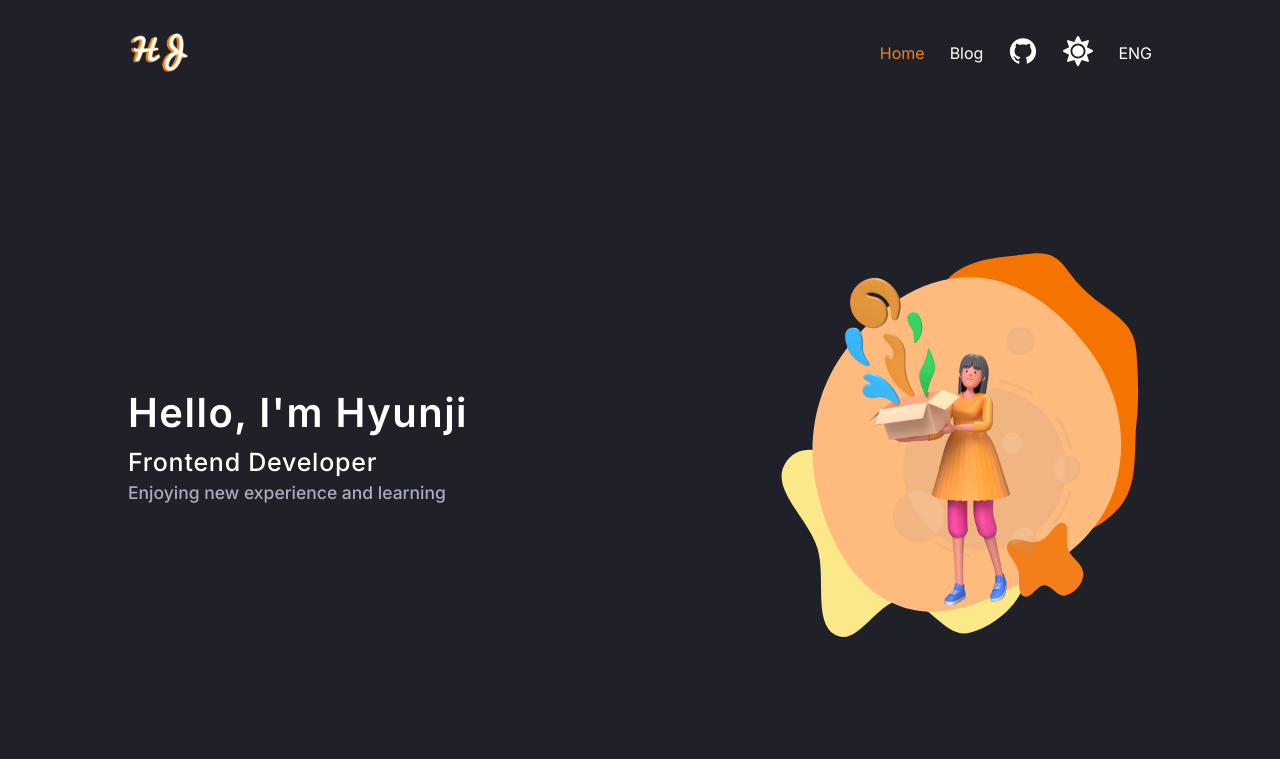
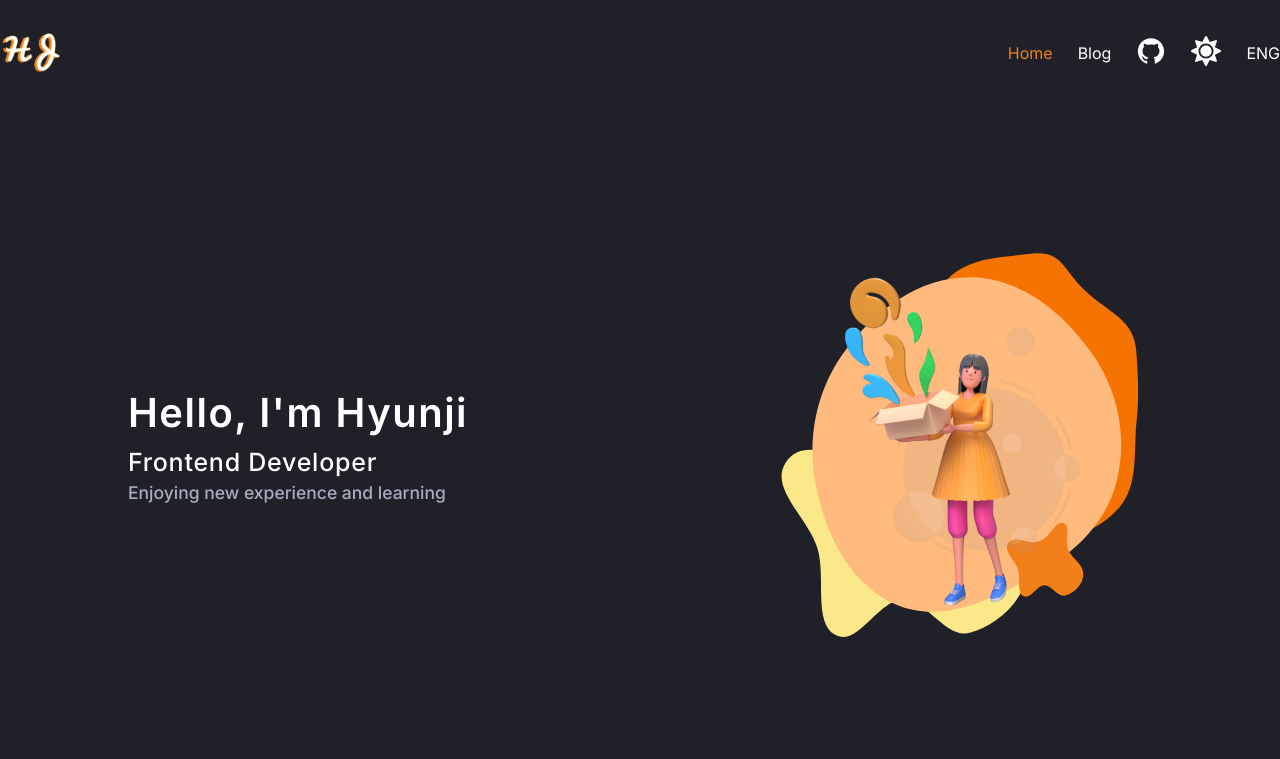
Before and after one commit to Leehyunji0715/hj-blog, a Next.js app: page / in a window 1280 px wide. Shown: the top 759 px of the page. Built offline with nearby package versions, Linux system fonts and the light colour scheme.

Commit message:
modify header, body, footer layout

```diff
--- a/src/scss/base/_base.scss
+++ b/src/scss/base/_base.scss
@@ -13,9 +13,9 @@ html {
 body {
     box-sizing: border-box;
     transition: background-color 0.2s, color 0.2s;
-    margin: 0 auto;
-    width: 80vw;
-    max-width: 125rem;
+    height: 100vh;
+    display: flex;
+    flex-direction: column;
 }
 
 ::selection {
--- /dev/null
+++ b/src/scss/layout/_footer.scss
@@ -0,0 +1,6 @@
+footer {
+    padding: 3rem 10vw;
+    margin-top: 3rem;
+    border-top: 1px solid var(--border-secondary);
+    font-size: $default-font-size - 0.2rem;
+}
--- /dev/null
+++ b/src/scss/layout/_main.scss
@@ -0,0 +1,5 @@
+main {
+    width: 80vw;
+    margin: 0 auto;
+    flex-grow: 1;
+}
--- a/src/scss/main.scss
+++ b/src/scss/main.scss
@@ -6,11 +6,15 @@
 @import './base/utilities';
 
 @import './layout/header';
+@import './layout/main';
+@import './layout/footer';
+@import './layout/grid-list';
 
 @import './pages/home';
 @import './pages/blog';
 
 @import './components/button';
+@import './components/card';
 @import './components/chip';
 @import './components/profile';
 @import './components/section-box';
```
